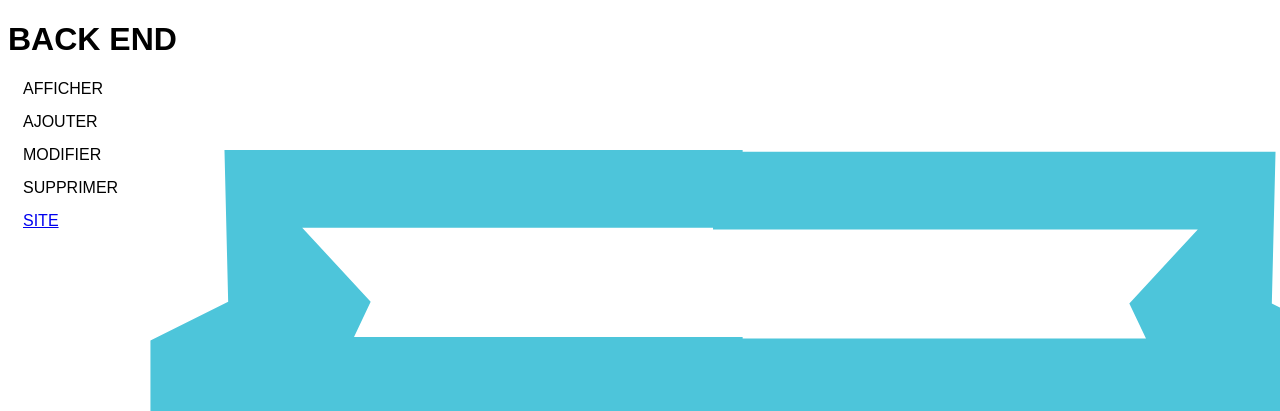
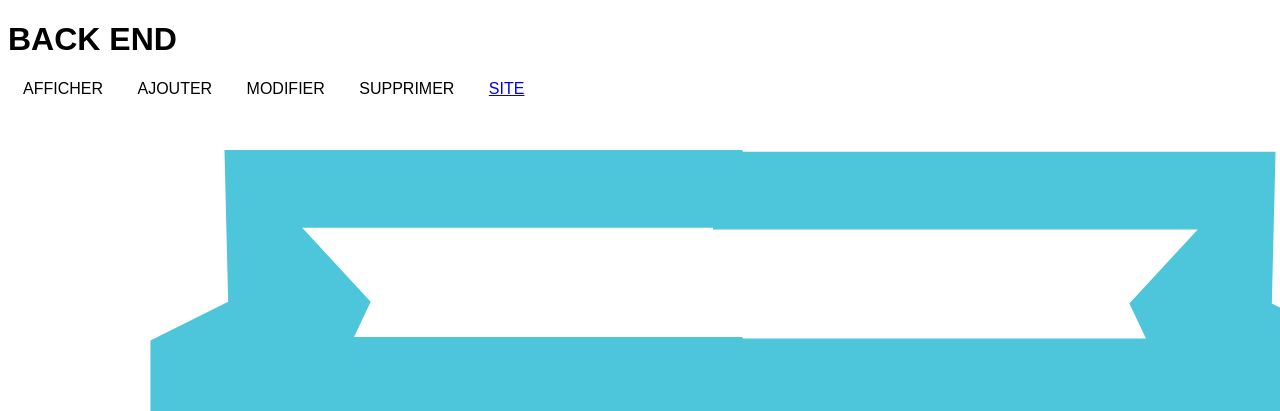
Before and after one commit to hienpham512/INT_MARKET, a PHP site: page /index.php?action=backend in a window 1280 px wide. Shown: the top 411 px of the page. Run offline with PHP 8.4, Linux system fonts and the light colour scheme.

Commit message:
modification d'affichage de la page accueil

```diff
--- a/vue/formulaire_afficher_backend.html
+++ b/vue/formulaire_afficher_backend.html
@@ -10,10 +10,10 @@
     <div >
         <div >
             <div class="bouton_action">
-                <a onclick="showUser(1)" class="dropbtn">AFFICHER</a>
-                <a onclick="showUser(2)" class="dropbtn">AJOUTER</a>
-                <a onclick="showUser(3)" class="dropbtn">MODIFIER</a>
-                <a onclick="showUser(4)" class="dropbtn">SUPPRIMER</a>
+                <a onclick="showUser(1)" class="dropbtn" id="btn_1">AFFICHER</a>
+                <a onclick="showUser(2)" class="dropbtn" id="btn_2" >AJOUTER</a>
+                <a onclick="showUser(3)" class="dropbtn" id="btn_3" >MODIFIER</a>
+                <a onclick="showUser(4)" class="dropbtn" id="btn_4">SUPPRIMER</a>
                 <a href="./index.php" class="dropbtn">SITE</a>
 
             </div>
--- a/vue/style_backend.css
+++ b/vue/style_backend.css
@@ -19,7 +19,7 @@ h1 {
     margin: 0;
 }
 .dropbtn{
-    display: block;
+
     margin: 15px;
 }
 
@@ -41,5 +41,5 @@ h1 {
     display: block;
 }
 .indent{
-    margin-left: 40%;
+    margin-left: 50%;
 }
```
Also changed, not shown: controller/formulaire_afficher_backend.php (+31 -5 lines), modele/backend.php (+0 -9 lines).
